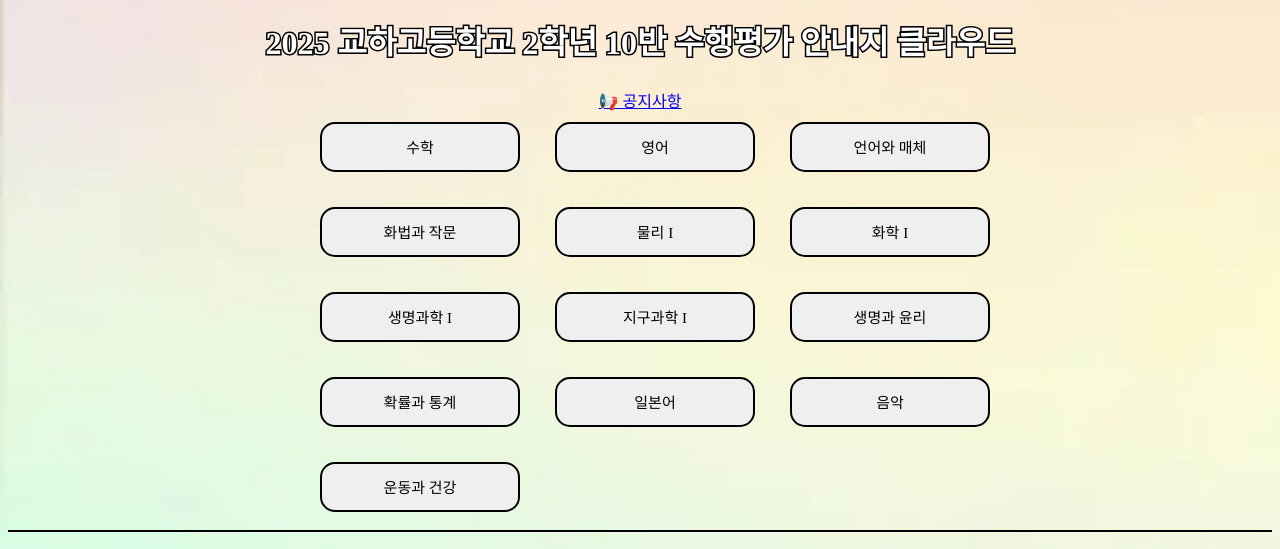
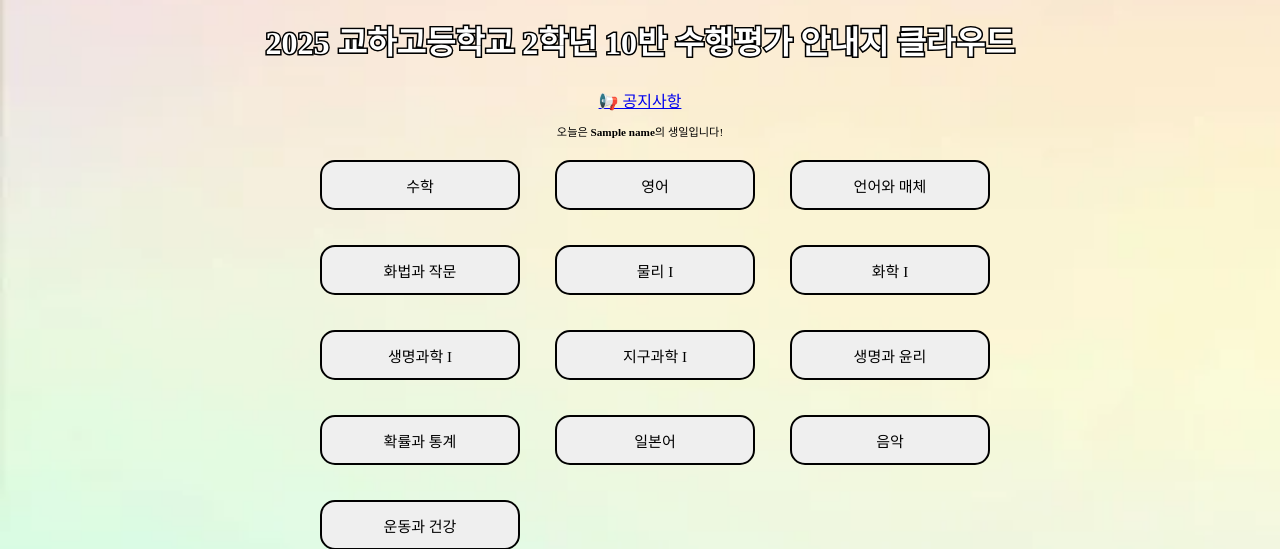
Before and after one commit to HaeengIn/flask-gh210, a Flask app: template templates/index.html in a window 1280 px wide. Shown: the top 549 px of the page. Run offline with Flask 3, Linux system fonts and the light colour scheme; the template is opened without the code that fills it: most values are stand-ins (such as "Sample title", 1, 10 or a date in 2020); some web fonts are replaced.

Commit message:
add birthday notice

```diff
--- a/templates/index.html
+++ b/templates/index.html
@@ -15,6 +15,11 @@
         2025 교하고등학교 2학년 10반 수행평가 안내지 클라우드
     </h1>
     <a class="fade-up" href="notice">📢 공지사항</a>
+    <p class="fade-up">
+        {% for bdName in name %}
+            오늘은 <strong>{{ bdName }}</strong>의 생일입니다!
+        {% endfor %}
+    </p>
     <div class="grid">
         <button class="fade-up" onclick="location.href='/math'">수학</button>
         <button class="fade-up" onclick="location.href='/eng'">영어</button>
```
